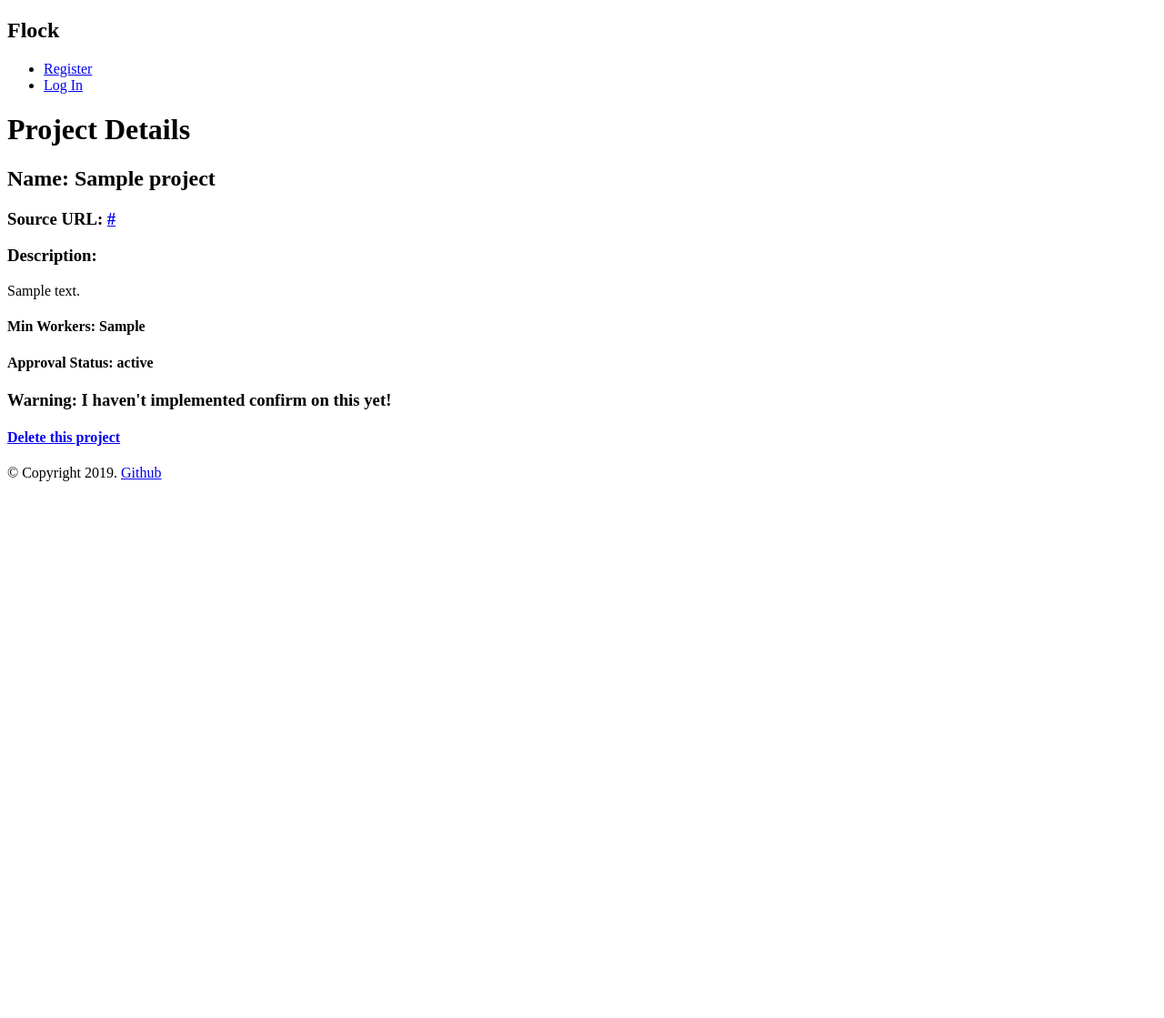
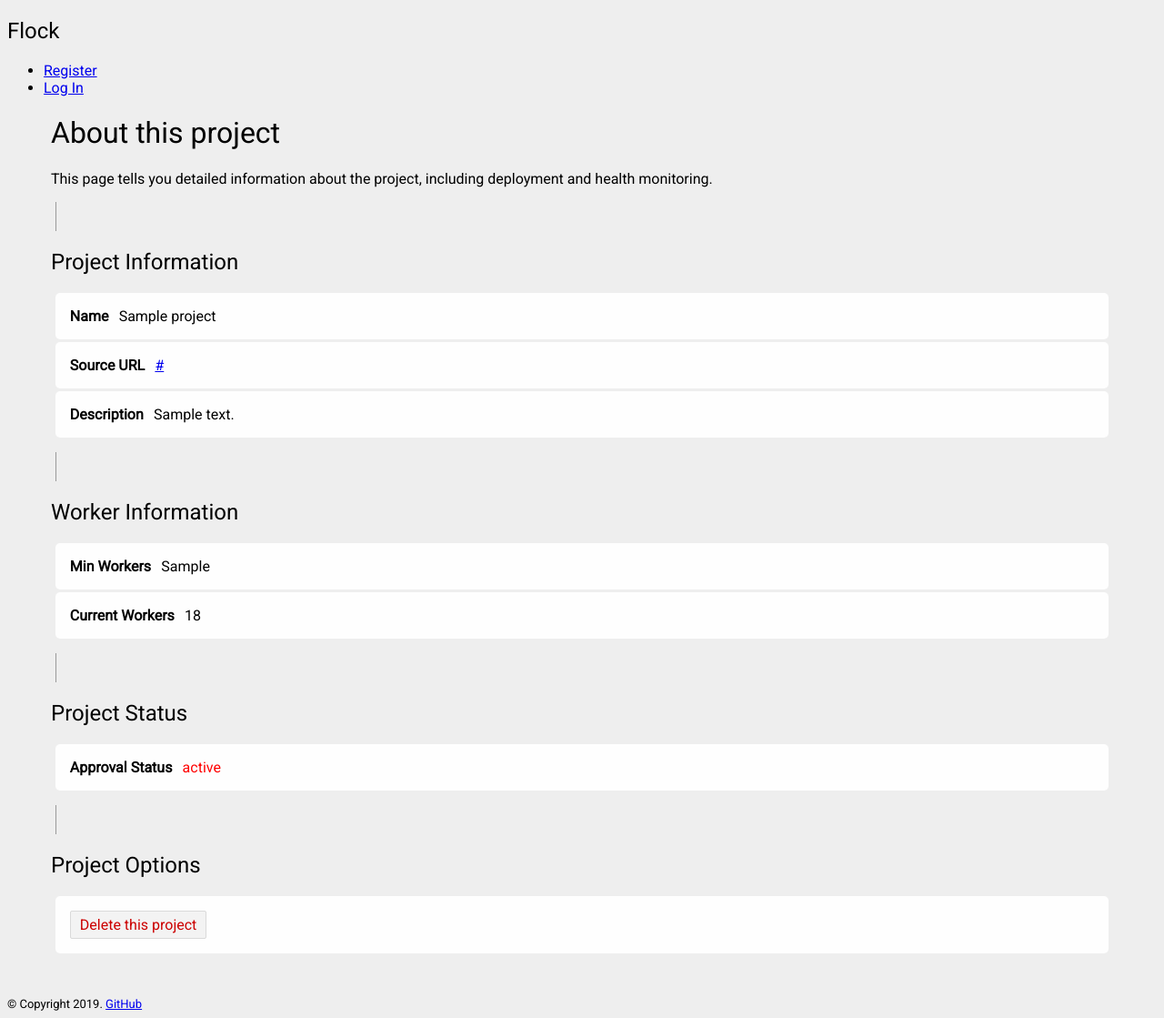
Before and after one commit to zacharysang/flock, a Flask app: template master/flock_server/templates/host/detail.html in a window 1280 px wide. Shown: the whole page at 91% size. Before the commit the page ends 529 px from the top, so only its background shows below. Run offline with Flask 2, Linux system fonts and the light colour scheme; the template is opened without the code that fills it: most values are stand-ins (such as "Sample title", 1, 10 or a date in 2020).

Commit message:
lotsa pretty

```diff
--- a/master/flock_server/static/style.css
+++ b/master/flock_server/static/style.css
@@ -0,0 +1,65 @@
+html {
+    font-family: 'Roboto', sans-serif;
+    background-color: #eeeeee;
+    font-weight: lighter;
+}
+
+#content {
+    margin-left: 3rem;
+    margin-right: 3rem;
+}
+
+h1, h2 {
+    font-weight: lighter;
+}
+
+.box {
+    margin-left: 0.3rem;
+    margin-right: 0.3rem;
+}
+
+.item {
+    margin-top: 0.2rem;
+    margin-bottom: 0.2rem;
+    padding: 1rem;
+    background-color: #fefefe;
+    /*border-style: solid;
+    border-width: 1px;
+    border-color: #000000;*/
+    display: flex;
+    border-radius: 5px;
+}
+
+.item-name {
+    font-weight: bold;
+    margin-right: 0.7rem;
+}
+
+.vertical-line {
+    margin-top: 1rem;
+    margin-left: 0.3rem;
+    border-left: 0.1rem solid #999999;
+    height: 2rem;
+}
+
+.danger-button {
+    color: #cc0000;
+    background: #F3F3F3;
+    border: 1px #DADADA solid;
+    padding: 5px 10px;
+    border-radius: 2px;
+    outline: none;
+    text-decoration: none;
+}
+
+.danger-button:hover {
+    border: 1px #C6C6C6 solid;
+    box-shadow: 1px 1px 1px #EAEAEA;
+    color: #af0000;
+    background: #F7F7F7;
+}
+
+#footer {
+    margin-top: 3rem;
+    font-size: small;
+}
--- a/master/flock_server/templates/host/detail.html
+++ b/master/flock_server/templates/host/detail.html
@@ -2,24 +2,86 @@
 {% extends "layout.html" %}
 {% block title %}{{ project['name'] }}{% endblock %}
 {% block content %}
-  <h1>Project Details</h1>
+  <h1>About this project</h1>
+  <p>This page tells you detailed information about the project, including deployment and health monitoring.</p>
   <div id="project-detail">
-    <h2>Name: {{ project['name'] }}</h2>
-    <h3>Source URL: <a href={{ project['source_url']}}>
-        {{ project['source_url'] }}</a></h3>
-    <h3>Description:</h3>
-    <p> {{ project['description'] }}</p>
-    <h4>Min Workers: {{ project['min_workers'] }}</h4>
-    <h4>Approval Status: {{ project_approval_status }}</h4>
-    {% if project_approved %}
-      <h3>Health Status: {{ project['health_status'] }}</h3>
-      {% if (project['health_message'] != None and project['health_message'] != '') %}
-        <h3>Health Message: {{ project['health_message'] }}</h3>
-      {% endif %}
-      <h3>Node-0 Deployment URL: {{ project['deployment_url'] }}</h3>
 
-    {% endif %}
-    <h3>Warning: I haven't implemented confirm on this yet!</h3>
-    <h4><a href="/host/{{ project['id'] }}/delete">Delete this project</a></h4>
+    <div class="vertical-line"></div>
+    <div id="basic-info">
+      <h2>Project Information</h2>
+      <div class="box">
+        <div class="item">
+          <div class="item-name">Name</div>
+          <div class="item-desc">{{ project['name'] }}</div>
+        </div>
+        <div class="item">
+            <div class="item-name">Source URL</div>
+            <div class="item-desc"><a href={{ project['source_url'] }}>{{ project['source_url'] }}</a></div>
+        </div>
+        <div class="item">
+            <div class="item-name">Description</div>
+            <div class="item-desc">{{ project['description'] }}</div>
+        </div>
+      </div>
+    </div>
+
+    <div class="vertical-line"></div>
+    <div id="worker-info">
+      <h2>Worker Information</h2>
+      <div class="box">
+        <div class="item">
+            <div class="item-name">Min Workers</div>
+            <div class="item-desc">{{ project['min_workers'] }}</div>
+        </div>
+        <div class="item">
+            <div class="item-name">Current Workers</div>
+            <!-- TODO -->
+            <div class="item-desc">18</div>
+        </div>
+      </div>
+    </div>
+
+    <div class="vertical-line"></div>
+    <div id="status">
+      <h2>Project Status</h2>
+      <div class="box">
+        <div class="item">
+            <div class="item-name">Approval Status</div>
+            {% if project_approved %}
+              <div class="item-desc" style="color:green">{{ project_approval_status }}</div>
+            {% else %}
+              <div class="item-desc" style="color:red">{{ project_approval_status }}</div>
+            {% endif %}
+        </div>
+        {% if project_approved %}
+          <div class="item">
+              <div class="item-name">Health Status</div>
+              <div class="item-desc">{{ project['health_status'] }}</div>
+          </div>
+          {% if (project['health_message'] != None and project['health_message'] != '') %}
+          <div class="item">
+              <div class="item-name">Health Message</div>
+              <div class="item-desc">{{ project['name'] }}</div>
+          </div>
+          {% endif %}
+          <div class="item">
+              <div class="item-name">Node-0 Deployment</div>
+              <div class="item-desc">{{ project['deployment_url'] }}</div>
+          </div>
+        {% endif %}
+      </div>
+    </div>
+
+    <!--<h3>Warning: I haven't implemented confirm on this yet!</h3>-->
+    <div class="vertical-line"></div>
+    <div id="danger-zone">
+      <h2>Project Options</h2>
+      <div class="box">
+        <div class="item">
+          <a href="/host/{{ project['id'] }}/delete" appearance="button" class="danger-button">Delete this project</a>
+        </div>
+      </div>
+    </div>
+
   </div>
 {% endblock %}
--- a/master/flock_server/templates/layout.html
+++ b/master/flock_server/templates/layout.html
@@ -3,6 +3,7 @@
   <head>
     {% block head %}
     <link rel="stylesheet" href="{{ url_for('static', filename='style.css') }}">
+    <link href="https://fonts.googleapis.com/css?family=Roboto" rel="stylesheet">
     <title>{% block title %}{% endblock %} - Flock</title>
     {% endblock %}
   </head>
@@ -29,7 +30,7 @@
 
     <div id="footer">
       {% block footer %}
-      &copy; Copyright 2019. <a href="https://github.com/zacharysang/flock">Github</a>
+      &copy; Copyright 2019. <a href="https://github.com/zacharysang/flock">GitHub</a>
       {% endblock %}
     </div>
   </body>
```
